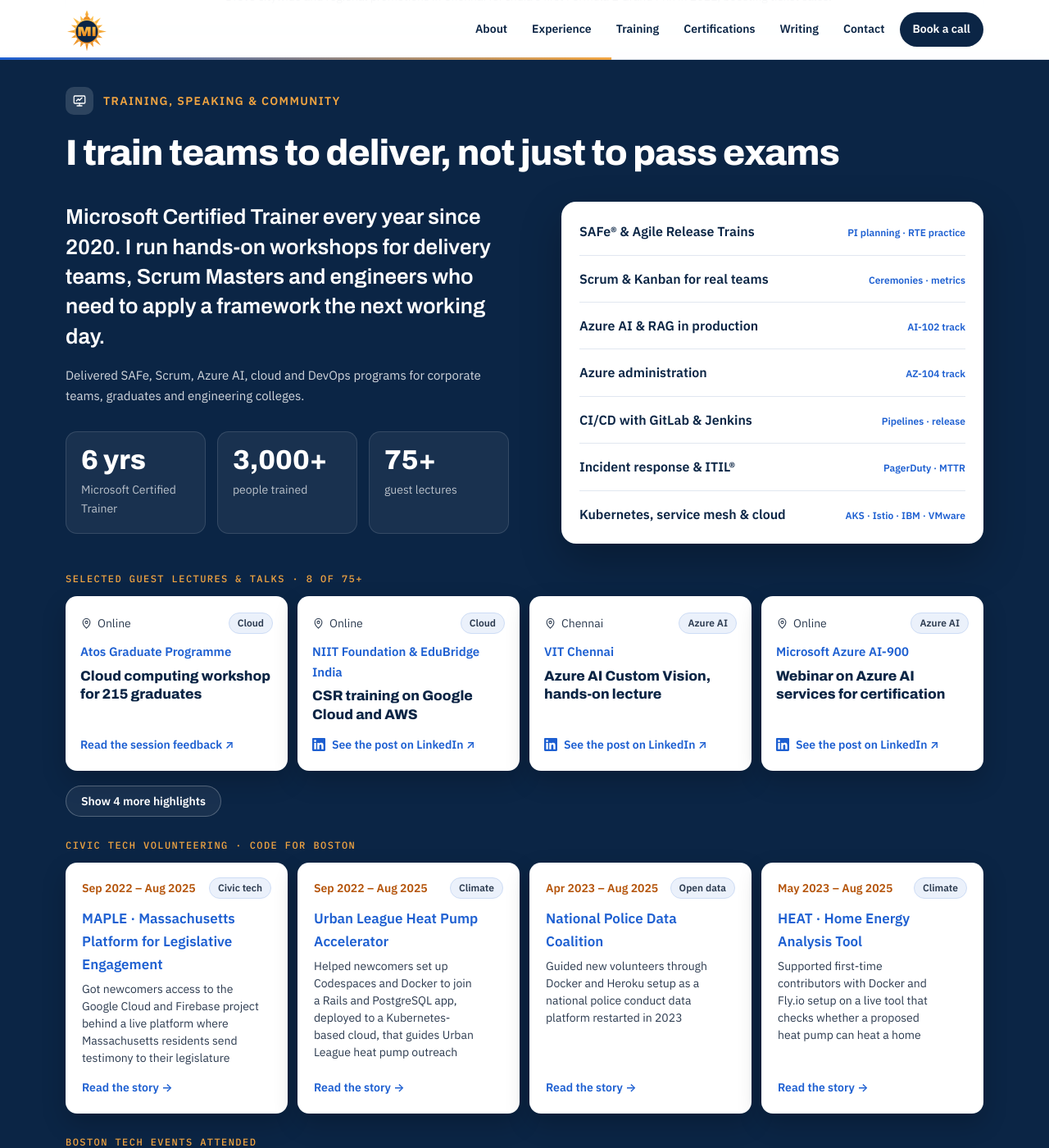
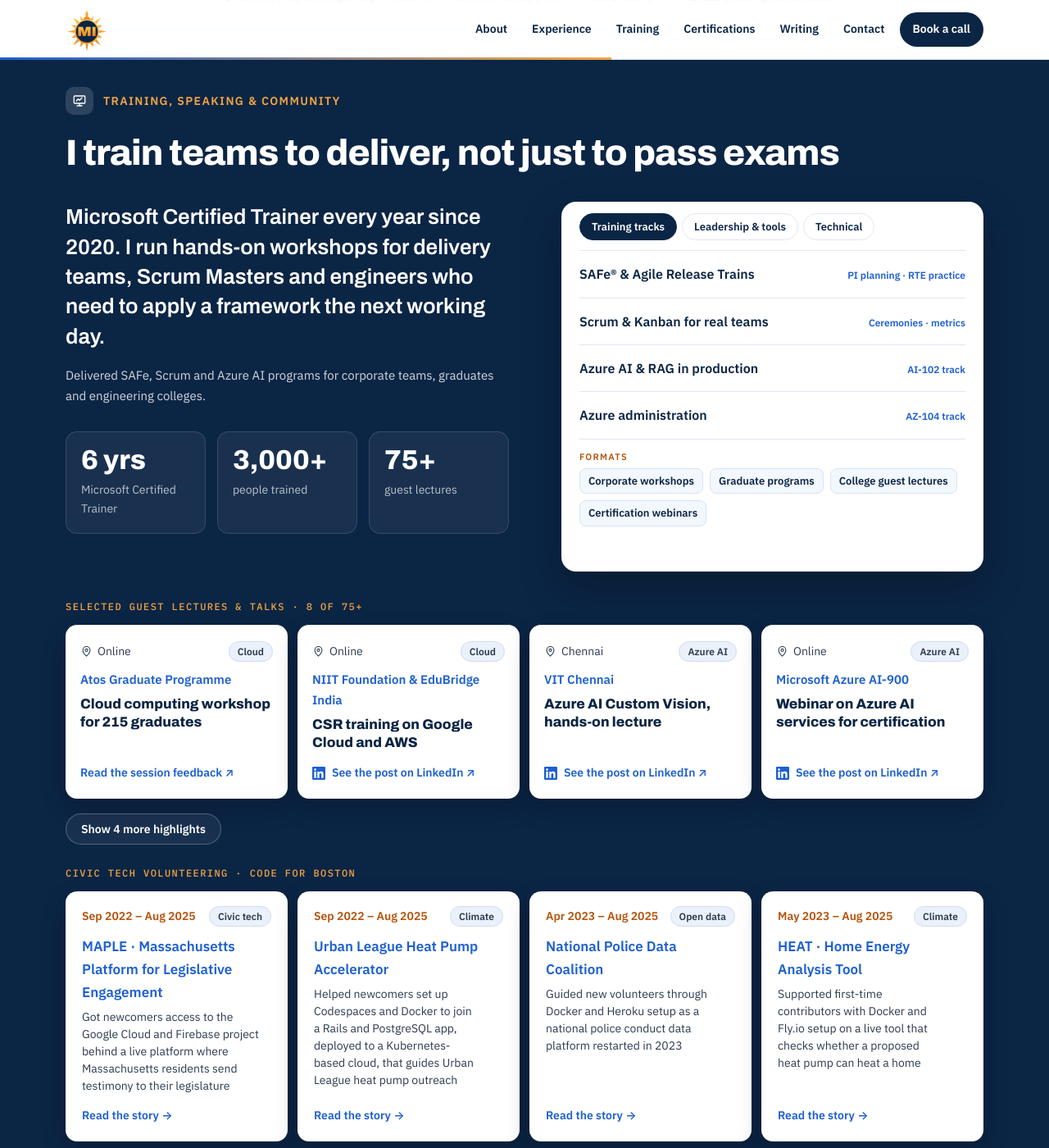
Before and after one commit to Madhan-I/Madhan-I.github.io, a Jekyll site: the page built from index.html, in a window 1280 px wide and 1400 px high, scrolled down 4551 px. Shown: the whole window at 82% size. Built offline with Jekyll 4.4.1, drawn with Linux system fonts in a browser that asks for light colours.

Commit message:
Training card: tabs for Training tracks, Leadership & tools, Technical (incl. mainframe).
Training tracks narrowed to the four taught: SAFe/ART, Scrum & Kanban, Azure AI (AI-102), Azure admin (AZ-104).

Co-Authored-By: Claude Opus 5.5 <noreply@anthropic.com>
Claude-Session: https://claude.ai/code/session_01MFRrTt7LBDdX57m85KHNGp

```diff
--- a/_data/profile.yml
+++ b/_data/profile.yml
@@ -233,7 +233,7 @@ experience:
 
 training_title: I train teams to deliver, not just to pass exams
 training_intro: Microsoft Certified Trainer every year since 2020. I run hands-on workshops for delivery teams, Scrum Masters and engineers who need to apply a framework the next working day.
-training_note: "Delivered SAFe, Scrum, Azure AI, cloud and DevOps programs for corporate teams, graduates and engineering colleges."
+training_note: "Delivered SAFe, Scrum and Azure AI programs for corporate teams, graduates and engineering colleges."
 training_facts:
   - number: "6 yrs"
     label: Microsoft Certified Trainer
@@ -241,6 +241,24 @@ training_facts:
     label: people trained
   - number: "75+"
     label: guest lectures
+skill_tabs:
+  - label: Leadership & tools
+    groups:
+      - name: Delivery leadership
+        items: [Release Train Engineering, PI Planning, ART Sync & Scrum-of-Scrums, Program & Portfolio Governance, Release Management, "Risk, Dependency & RAID", Change Management, Executive Reporting, Function Point capacity planning, Agile Coaching, Onshore–offshore delivery, Training & Mentoring]
+      - name: Tools
+        items: [Jira, Azure DevOps, Confluence, ServiceNow, MS Project, Power BI, Tableau, Miro, Visio]
+  - label: Technical
+    groups:
+      - name: AI & cloud
+        items: [Generative AI & RAG, Azure AI (AI-102), Azure (AZ-104), AKS / Kubernetes, Google Cloud, Istio / Service Mesh]
+      - name: DevOps & APIs
+        items: [GitLab CI/CD, Jenkins, "Apigee, OAuth 2.0 & JWT", PagerDuty & Chaos Engineering, SQL]
+      - name: Mainframe
+        items: [z/OS, COBOL, JCL, DB2, CICS, VSAM, Control-M, CA-7]
+      - name: Platforms
+        items: [OpenText xPression & Exstream, SS&C Chorus BPM (AWD)]
+
 training_topics:
   - name: SAFe® & Agile Release Trains
     note: PI planning · RTE practice
@@ -250,12 +268,7 @@ training_topics:
     note: AI-102 track
   - name: Azure administration
     note: AZ-104 track
-  - name: CI/CD with GitLab & Jenkins
-    note: Pipelines · release
-  - name: Incident response & ITIL®
-    note: PagerDuty · MTTR
-  - name: Kubernetes, service mesh & cloud
-    note: AKS · Istio · IBM · VMware
+training_formats: [Corporate workshops, Graduate programs, College guest lectures, Certification webinars]
 
 speaking_title: "Selected guest lectures & talks · 8 of 75+"
 speaking:
--- a/assets/css/style.css
+++ b/assets/css/style.css
@@ -997,3 +997,21 @@ footer .f-col a { font-size: 14px !important; }
 
 /* Certifications: 3 per core group until "Show all" */
 .cert-x[hidden] { display: none !important; }
+
+/* Training card: tabs for I teach / Leadership / Technical / Tools */
+.skillbox { background: #FFFFFF; border-radius: 18px; padding: 14px 22px 10px; box-shadow: 0 20px 50px rgba(0, 0, 0, .25); align-self: start; }
+.skillbox .topics { background: none; box-shadow: none; border-radius: 0; padding: 0; }
+.sk-tabs { display: flex; gap: 6px; flex-wrap: wrap; padding-bottom: 12px; border-bottom: 1px solid var(--line); }
+.sk-tab { font: 600 13px/1 var(--body); padding: 9px 14px; border-radius: 999px; border: 1px solid var(--line); background: #FFFFFF; color: var(--navy); cursor: pointer; }
+.sk-tab.on { background: var(--navy); color: #FFFFFF; border-color: var(--navy); }
+.sk-tab:focus-visible { outline: 2px solid #B45309; outline-offset: 2px; }
+.sk-chips { padding: 14px 0 8px; }
+.sk-chips h4 { font: 700 11px/1 var(--body); letter-spacing: .12em; text-transform: uppercase; color: #B45309; margin: 12px 0 8px; }
+.sk-chips h4:first-child { margin-top: 2px; }
+.sk-chips ul { list-style: none; margin: 0; padding: 0; display: flex; flex-wrap: wrap; gap: 8px; }
+.sk-chips li { font: 600 13px/1.2 var(--body); color: var(--navy); background: #F3F7FE; border: 1px solid #D6E3F8; border-radius: 8px; padding: 7px 10px; }
+.sk-panel[hidden] { display: none !important; }
+.skillbox .sk-panel { min-height: 0; }
+@media (min-width: 900px) { .skillbox { display: grid; grid-template-rows: auto 1fr; } .skillbox .sk-panel { grid-row: 2; grid-column: 1; } .skillbox .sk-panel[hidden] { display: block !important; visibility: hidden; } }
+.topics li.sk-formats { display: block; padding: 14px 0 4px; }
+.topics li.sk-formats li { display: inline-block; border-bottom: 1px solid #D6E3F8; padding: 7px 10px; }
--- a/assets/js/main.js
+++ b/assets/js/main.js
@@ -247,3 +247,16 @@ document.querySelectorAll('.copy-btn').forEach(function (b) {
     btn.textContent = show ? 'Show fewer talks' : label;
   });
 })();
+
+/* Training card tabs */
+(function () {
+  var box = document.querySelector('.skillbox'); if (!box) return;
+  var tabs = box.querySelectorAll('.sk-tab'), panels = box.querySelectorAll('.sk-panel');
+  tabs.forEach(function (t) {
+    t.addEventListener('click', function () {
+      var k = t.getAttribute('data-sk');
+      tabs.forEach(function (x) { var on = x === t; x.classList.toggle('on', on); x.setAttribute('aria-selected', on ? 'true' : 'false'); });
+      panels.forEach(function (p) { p.hidden = p.getAttribute('data-panel') !== k; });
+    });
+  });
+})();
--- a/index.html
+++ b/index.html
@@ -113,9 +113,14 @@ layout: default
           {% for f in p.training_facts %}<div><b>{{ f.number }}</b><span>{{ f.label }}</span></div>{% endfor %}
         </div>
       </div>
-      <ul class="topics reveal" aria-label="Training topics">
-        {% for t in p.training_topics %}<li><b>{{ t.name }}</b><span>{{ t.note }}</span></li>{% endfor %}
-      </ul>
+      <div class="skillbox reveal">
+        <div class="sk-tabs" role="tablist"><button type="button" role="tab" class="sk-tab on" aria-selected="true" data-sk="0">Training tracks</button>{% for s in p.skill_tabs %}<button type="button" role="tab" class="sk-tab" aria-selected="false" data-sk="{{ forloop.index }}">{{ s.label }}</button>{% endfor %}</div>
+        <ul class="topics sk-panel" data-panel="0" aria-label="Training topics">
+          {% for t in p.training_topics %}<li><b>{{ t.name }}</b><span>{{ t.note }}</span></li>{% endfor %}
+          {% if p.training_formats %}<li class="sk-formats sk-chips"><h4>Formats</h4><ul>{% for x in p.training_formats %}<li>{{ x }}</li>{% endfor %}</ul></li>{% endif %}
+        </ul>
+        {% for s in p.skill_tabs %}<div class="sk-panel sk-chips" data-panel="{{ forloop.index }}" hidden>{% for g in s.groups %}{% if g.name %}<h4>{{ g.name }}</h4>{% endif %}<ul>{% for i in g.items %}<li>{{ i }}</li>{% endfor %}</ul>{% endfor %}</div>{% endfor %}
+      </div>
     </div>
     {% if p.speaking %}<div class="speak talks reveal"><h3>{{ p.speaking_title }}</h3><ul>
       {% for s in p.speaking %}<li{% if forloop.index > 4 %} class="talk-more" hidden{% endif %}><div class="tk-top"><span class="tk-meta">{% if s.where %}<svg class="ic" aria-hidden="true"><use href="#i-pin"/></svg>{{ s.where }}{% endif %}</span>{% if s.topic %}<span class="tk-chip">{{ s.topic }}</span>{% endif %}</div><b>{{ s.who }}</b><strong class="tk-title">{{ s.what }}</strong>{% if s.linkedin %}<a class="tk-link tk-in" href="{{ s.linkedin }}" target="_blank" rel="noopener" data-goatcounter-click="talk-linkedin"><svg class="ic" aria-hidden="true"><use href="#i-linkedin"/></svg>See the post on LinkedIn ↗</a>{% elsif s.feedback_image %}<a class="tk-link" href="{{ '/assets/badges/' | append: s.feedback_image | relative_url }}" data-lightbox data-caption="{{ s.who }}: session feedback">Read the session feedback ↗</a>{% endif %}</li>{% endfor %}
```
